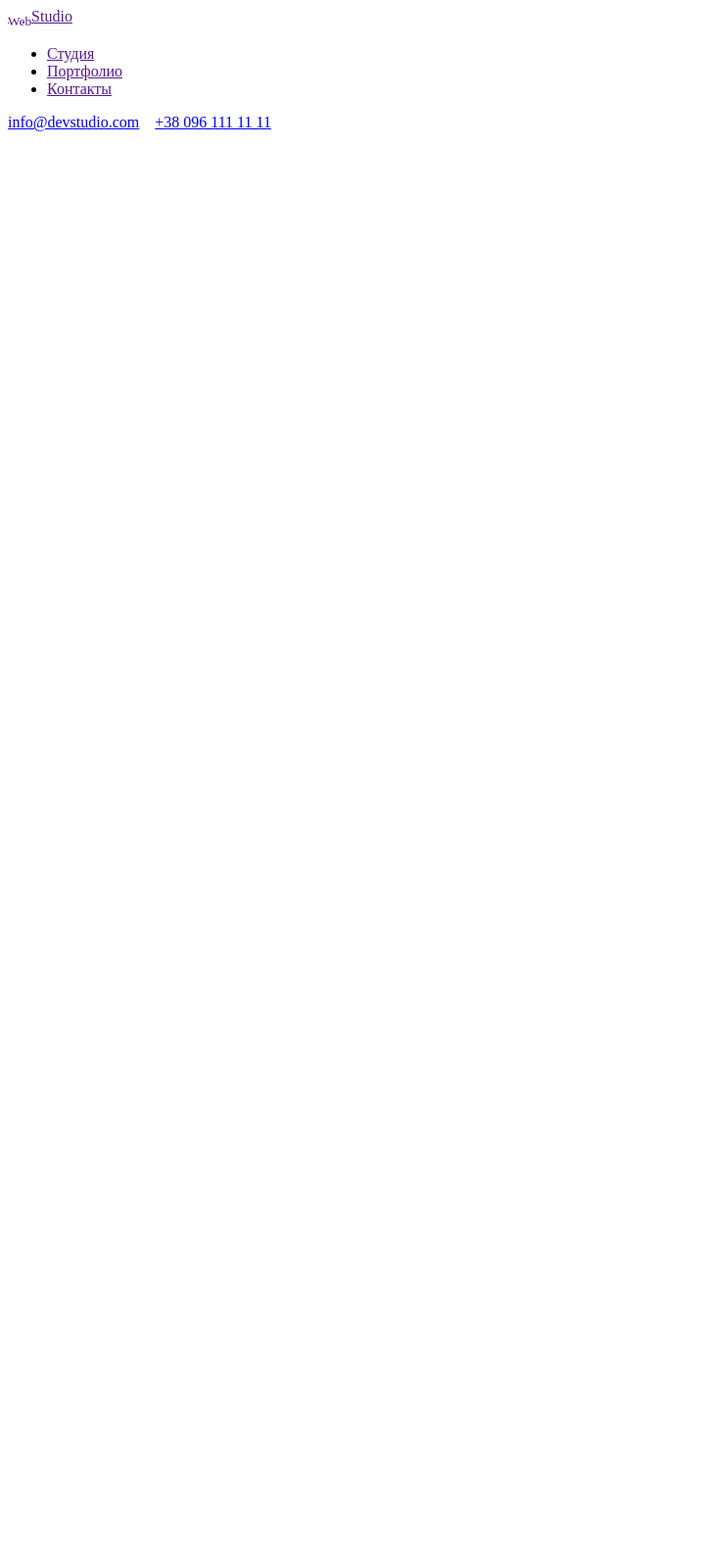
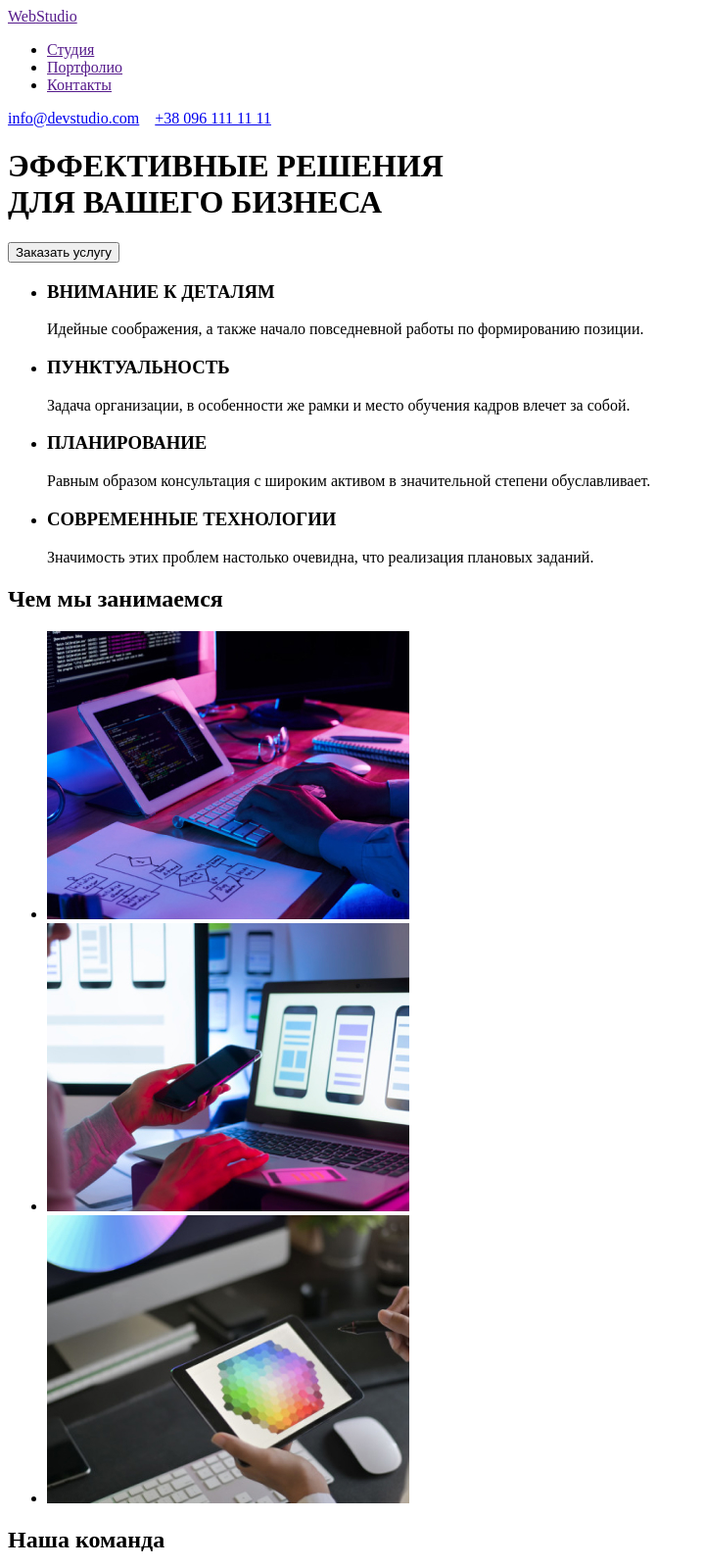
Before and after one commit to GuzOleg/goit-markup-hw-01, a plain HTML site: page index.html in a window 1280 px wide. Shown: the top 1600 px of the page at 98% size, without its empty margins (0-719 px from the left). Before the commit the page ends 800 px from the top, so only its background shows below. Drawn offline with Linux system fonts and the light colour scheme.

Commit message:
Первая домашка предварительное окончание

```diff
--- a/index.html
+++ b/index.html
@@ -9,7 +9,7 @@
 <body>
     <header>
         <nav>
-            <a href=""><sub>Web</sub>Studio</a>
+            <a href=""><span>Web</span>Studio</a>
             <ul>
                 <li><a href="">Студия</a></li>
                 <li><a href="">Портфолио</a></li>
@@ -20,7 +20,49 @@
         <a href="tel:+380961111111">+38 096 111 11 11</a>
     </header>
     <main>
-
+        <!--Секция "Заказ услуги"-->
+        <div>
+            <h1 span style="text-transform:uppercase;">Эффективные решения<br>для вашего бизнеса</h1>
+            <button type="button">Заказать услугу</button>
+        </div>
+        <div>
+            <!--Секция "Ценности"-->
+            <section>
+                <ul>
+                    <li><h3 span style="text-transform:uppercase;">Внимание к деталям</h3><p>Идейные соображения, а также начало повседневной работы по формированию позиции.</p></li>
+                    <li><h3 span style="text-transform:uppercase;">Пунктуальность</h3><p>Задача организации, в особенности же рамки и место обучения кадров влечет за собой.</p></li>
+                    <li><h3 span style="text-transform:uppercase;">Планирование</h3><p>Равным образом консультация с широким активом в значительной степени обуславливает.</p></li>
+                    <li><h3 span style="text-transform:uppercase;">Современные технологии</h3><p>Значимость этих проблем настолько очевидна, что реализация плановых заданий.</p></li>
+                </ul>
+            </section>
+            <!--Секция "Чем мы занимаемся"-->
+            <section>
+                <h2>Чем мы занимаемся</h2>
+                <ul>
+                    <li><img src="/img/ocup1.jpg" with=370 alt="Коддинг алгоритма"></li>
+                    <li><img src="/img/ocup2.jpg" with=370 alt="Дизайн мобильного приложения"></li>
+                    <li><img src="/img/ocup3.jpg" with=370 alt="Палитра цветов"></li>
+                </ul>
+            </section>
+        </div>
+        <!--Секция "Наша команда"-->
+        <section>
+            <h2>Наша команда</h2>
+            <ul>
+                <li><div><img src="/img/member1.jpg" with=270 alt="Product Designer"><h3>Игорь Демьяненко</h3> <p>Product Designer</p></div></li>
+                <li><div><img src="/img/member2.jpg" with=270 alt="Frontend Developer"><h3>Ольга Репина</h3> <p>Frontend Developer</p></div></li>
+                <li><div><img src="/img/member3.jpg" with=270 alt="Marketing"><h3>Николай Тарасов</h3> <p>Marketing</p></div></li>
+                <li><div><img src="/img/member4.jpg" with=270 alt="UI Designer"><h3>Михаил Ермаков</h3> <p>UI Designer</p></div></li>
+            </ul>
+        </section>
     </main>
+    <footer>
+       <a href=""><span>Web</span>Studio</a>
+       <address>
+           <p>г. Киев, пр-т Леси Украинки, 26</p>
+           <p>info@example.com</p>
+           <p>+38 099 111 11 11</p>
+       </address>
+    </footer>
 </body>
 </html>
```
Also changed, not shown: img/member1.jpg (added), img/member2.jpg (added), img/member3.jpg (added), img/member4.jpg (added), img/ocup1.jpg (added), img/ocup1.png (added), img/ocup2.jpg (added), img/ocup2.png (added), img/ocup3.jpg (added), img/ocup3.png (added).
